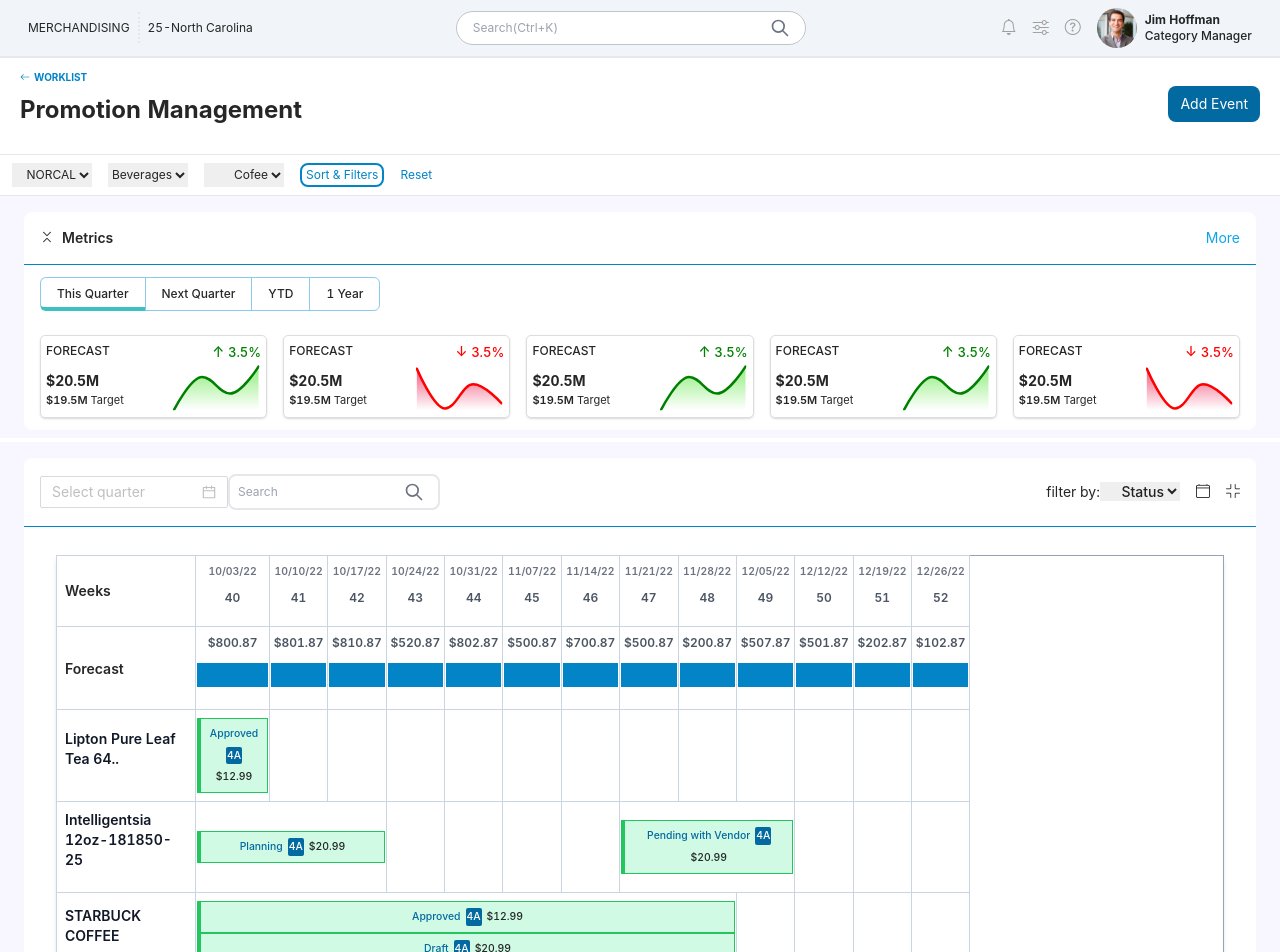
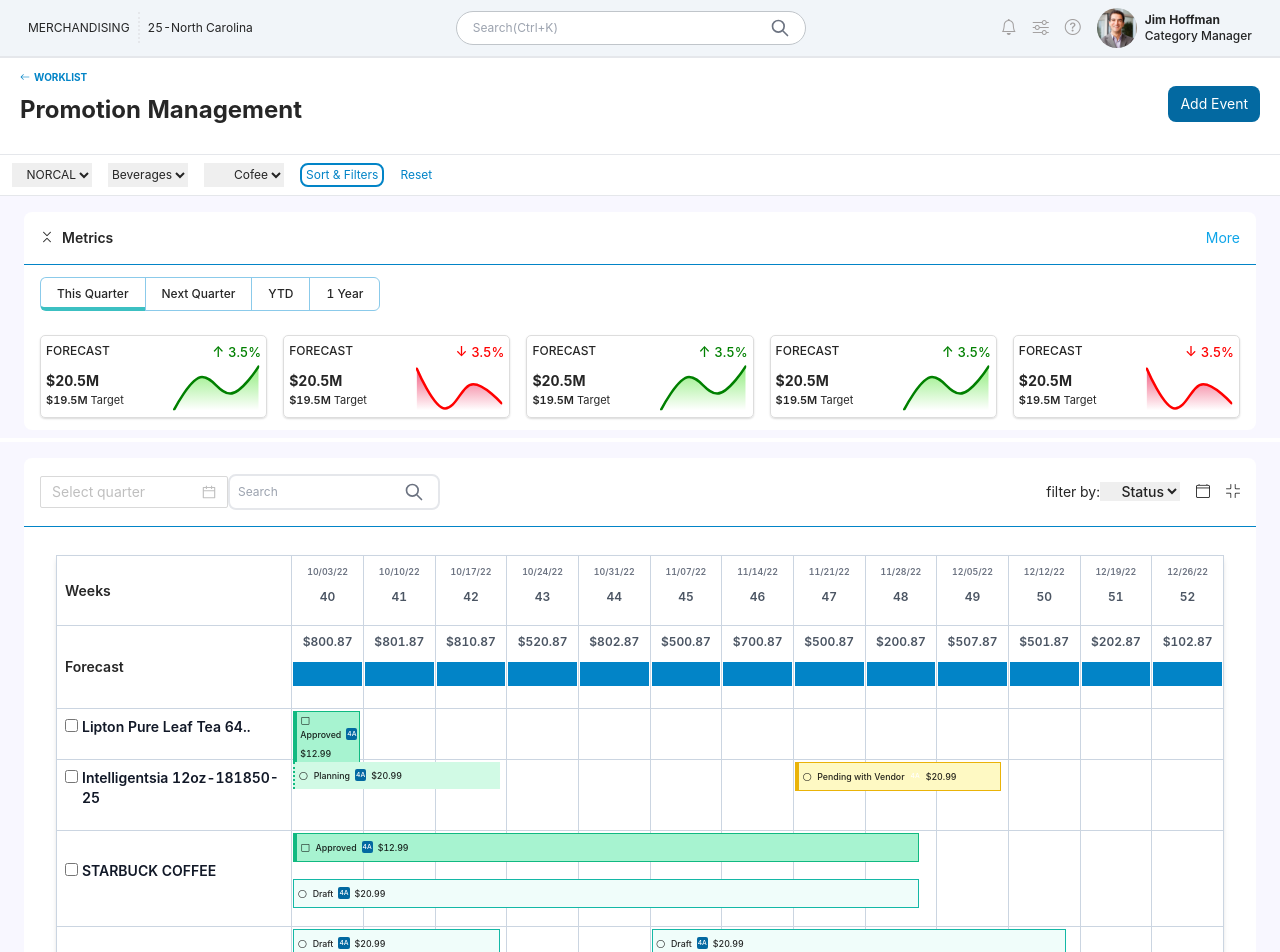
Before and after one commit to anubhavcse08/abs_poc_moonraft, a React (Create React App) app: page / in a window 1280 px wide. Shown: the top 952 px of the page. Built offline with nearby package versions, Linux system fonts and the light colour scheme.

Commit message:
Cell aligning properly

```diff
--- a/src/App.css
+++ b/src/App.css
@@ -111,7 +111,7 @@
 }
 
 .text-custom-small {
-  font-size: 0.65rem;
+  font-size: 0.55rem;
 }
 
 section {
@@ -132,16 +132,40 @@ section {
 .filterby {
   margin-left: auto;
 }
-.cell-width-1 { max-width: 7%; }
-.cell-width-2 { max-width: 14%; }
-.cell-width-3 { max-width: 21%; }
-.cell-width-4 { max-width: 28%; }
-.cell-width-5 { max-width: 35%; }
-.cell-width-6 { max-width: 42%; }
-.cell-width-7 { max-width: 49%; }
-.cell-width-8 { max-width: 56%; }
-.cell-width-9 { max-width: 63%; }
-.cell-width-10 { max-width: 70%; }
-.cell-width-11 { max-width: 77%; }
-.cell-width-12 { max-width: 84%; }
-.cell-width-13 { max-width: 91%; }
+.cell-width-1 { width: 4.2rem; }
+.cell-width-2 { width: 8.5rem; }
+.cell-width-3 { width: 12.9rem; }
+.cell-width-4 { width: 17.2rem; }
+.cell-width-5 { width: 21.6rem; }
+.cell-width-6 { width: 25.9rem; }
+.cell-width-7 { width: 30.5rem; }
+.cell-width-8 { width: 35.5rem; }
+.cell-width-9 { width: 39.1rem; }
+.cell-width-10 { width: 43.7rem; }
+.cell-width-11 { width: 48.1rem; }
+.cell-width-12 { width: 52.5rem; }
+.cell-width-13 { width: 56.5rem; }
+
+.status-zone-label {
+  font-size: 0.42rem;
+}
+.custom-height-0, .custom-height-1 {
+  height: 3rem;
+}
+.custom-height-2 {
+  height: 6rem;
+}
+.custom-height-3 {
+  height: 9rem;
+}
+.top-cell-2 {
+  top: 3rem;
+}
+.top-cell-3 {
+  top: 6rem;
+}
+.code-icon {
+  font-size: 6px;
+  margin: 0px 3px 0 4px;
+  font-weight: 700;
+}
--- a/src/apiData/forecastData.js
+++ b/src/apiData/forecastData.js
@@ -88,362 +88,440 @@ export const weekWiseData = {
     data: [
         {
             Title: "Lipton Pure Leaf Tea 64..",
+            noOfRows: 1,
             forecastInfo: [{
                 startWeek: "10/03/22",
                 Forecast: "$12.99",
                 status: "Approved",
-                weeks: 1
+                weeks: 1,
+                $row: 1
             }]
         },
         {
             Title: "Intelligentsia 12oz-181850-25",
+            noOfRows: 1,
             forecastInfo: [{
                 startWeek: "10/03/22",
                 Forecast: "$20.99",
                 status: "Planning",
-                weeks: 3
+                weeks: 3,
+                $row: 1
             },
             {
                 startWeek: "11/21/22",
                 Forecast: "$20.99",
                 status: "Pending with Vendor",
-                weeks: 3
+                weeks: 3,
+                $row: 1
             }]
         },
         {
             Title: "STARBUCK COFFEE",
+            noOfRows: 2,
             forecastInfo: [{
                 startWeek: "10/03/22",
                 Forecast: "$12.99",
                 status: "Approved",
-                weeks: 9
+                weeks: 9,
+                $row: 1
             },
             {
                 startWeek: "10/03/22",
                 Forecast: "$20.99",
                 status: "Draft",
-                weeks: 9
+                weeks: 9,
+                $row: 2
             }]
         },
         {
             Title: "Starbucks K-Cups...",
+            noOfRows: 2,
             forecastInfo: [{
                 startWeek: "10/03/22",
                 Forecast: "$20.99",
                 status: "Draft",
-                weeks: 3
+                weeks: 3,
+                $row: 1
             },
             {
                 startWeek: "11/07/22",
                 Forecast: "$20.99",
                 status: "Draft",
-                weeks: 6
+                weeks: 6,
+                $row: 1
             },
             {
                 startWeek: "10/03/22",
                 Forecast: "$20.99",
                 status: "Executed",
-                weeks: 3
+                weeks: 3,
+                $row: 2
             }]
         },
         {
             Title: "Chameleon Cold Brew...",
+            noOfRows: 2,
             forecastInfo: [{
                 startWeek: "10/03/22",
                 Forecast: "$12.99",
                 status: "Approved",
-                weeks: 13
+                weeks: 13,
+                $row: 1
             },
             {
                 startWeek: "10/03/22",
                 Forecast: "$12.99",
                 status: "Approved",
-                weeks: 2
+                weeks: 2,
+                $row: 2
             },
             {
                 startWeek: "10/24/22",
                 Forecast: "$20.99",
                 status: "Draft",
-                weeks: 3
+                weeks: 3,
+                $row: 2
             },
             {
                 startWeek: "11/14/22",
                 Forecast: "$20.99",
                 status: "Draft",
-                weeks: 3
+                weeks: 3,
+                $row: 2
             },
             {
                 startWeek: "12/12/22",
                 Forecast: "$20.99",
                 status: "Draft",
-                weeks: 3
+                weeks: 3,
+                $row: 2
             }]
         },
         {
             Title: "NESCAFE Clasico-638264-25",
+            noOfRows: 2,
             forecastInfo: [{
                 startWeek: "10/03/22",
                 Forecast: "$12.99",
                 status: "Planning",
-                weeks: 13
+                weeks: 13,
+                $row: 1
             },
             {
                 startWeek: "10/03/22",
                 Forecast: "$20.99",
                 status: "Draft",
-                weeks: 5
+                weeks: 5,
+                $row: 2
             },
             {
                 startWeek: "11/14/22",
                 Forecast: "$20.99",
                 status: "Draft",
-                weeks: 4
+                weeks: 4,
+                $row: 2
             }]
         },
         {
             Title: "bai 18 FZ-180458-25",
+            noOfRows: 1,
             forecastInfo: [{
                 startWeek: "10/03/22",
                 Forecast: "$12.99",
                 status: "Approved",
-                weeks: 1
+                weeks: 1,
+                $row: 1
             }]
         },
         {
             Title: "OVALTINE RICH",
+            noOfRows: 1,
             forecastInfo: [{
                 startWeek: "10/03/22",
                 Forecast: "$12.99",
                 status: "Approved",
-                weeks: 13
+                weeks: 13,
+                $row: 1
             }]
         },
         {
             Title: "Peet's Bags 12oz-182363-25",
+            noOfRows: 1,
             forecastInfo: [{
                 startWeek: "10/24/22",
                 Forecast: "$20.99",
                 status: "Draft",
-                weeks: 5
+                weeks: 5,
+                $row: 1
             }]
         },
         {
-            Title: "Peet's Bags 12oz-188340-25",
+            Title: "Peet's Bags 18oz-188340-25",
+            noOfRows: 1,
             forecastInfo: [{
                 startWeek: "10/03/22",
                 Forecast: "$20.99",
                 status: "Draft",
-                weeks: 4
+                weeks: 4,
+                $row: 1
             }]
         },
         {
             Title: "KGM K-Cups 12ct-182671-25",
+            noOfRows: 3,
             forecastInfo: [{
                 startWeek: "10/03/22",
                 Forecast: "$20.99",
                 status: "Approved",
-                weeks: 13
+                weeks: 13,
+                $row: 1
             },
             {
                 startWeek: "10/03/22",
                 Forecast: "$12.99",
                 status: "Draft",
-                weeks: 1
+                weeks: 1,
+                $row: 2
             },
             {
                 startWeek: "10/17/22",
                 Forecast: "$20.99",
                 status: "Draft",
-                weeks: 3
+                weeks: 3,
+                $row: 2
             },
             {
                 startWeek: "11/07/22",
                 Forecast: "$20.99",
                 status: "Draft",
-                weeks: 5
+                weeks: 5,
+                $row: 2
             },
             {
                 startWeek: "12/05/22",
                 Forecast: "$20.99",
                 status: "Draft",
-                weeks: 4
+                weeks: 4,
+                $row: 3
             }]
         },
         {
-            Title: "Lipton Pure 2",
+            Title: "Lipton Pure - 2",
+            noOfRows: 1,
             forecastInfo: [{
                 startWeek: "10/03/22",
                 Forecast: "$12.99",
                 status: "Approved",
-                weeks: 1
+                weeks: 1,
+                $row: 1
             }]
         },
         {
-            Title: "Intelligentsia 12oz-181850-25 - 2",
+            Title: "Intelligentsia - 2",
+            noOfRows: 1,
             forecastInfo: [{
                 startWeek: "10/03/22",
                 Forecast: "$20.99",
                 status: "Planning",
-                weeks: 3
+                weeks: 3,
+                $row: 1
             },
             {
                 startWeek: "11/21/22",
                 Forecast: "$20.99",
                 status: "Pending with Vendor",
-                weeks: 3
+                weeks: 3,
+                $row: 1
             }]
         },
         {
             Title: "STARBUCK COFFEE - 2",
+            noOfRows: 2,
             forecastInfo: [{
                 startWeek: "10/03/22",
                 Forecast: "$12.99",
                 status: "Approved",
-                weeks: 9
+                weeks: 9,
+                $row: 1
             },
             {
-                startWeek: "11/21/22",
+                startWeek: "10/03/22",
                 Forecast: "$20.99",
                 status: "Draft",
-                weeks: 3
+                weeks: 9,
+                $row: 2
             }]
         },
         {
-            Title: "Starbucks K-Cups - 2...",
+            Title: "Starbucks K-Cups - 2",
+            noOfRows: 2,
             forecastInfo: [{
                 startWeek: "10/03/22",
                 Forecast: "$20.99",
                 status: "Draft",
-                weeks: 3
+                weeks: 3,
+                $row: 1
             },
             {
                 startWeek: "11/07/22",
                 Forecast: "$20.99",
                 status: "Draft",
-                weeks: 6
+                weeks: 6,
+                $row: 1
             },
             {
-                startWeek: "11/07/22",
+                startWeek: "10/03/22",
                 Forecast: "$20.99",
                 status: "Executed",
-                weeks: 3
+                weeks: 3,
+                $row: 2
             }]
         },
         {
             Title: "Chameleon Cold Brew - 2...",
+            noOfRows: 2,
             forecastInfo: [{
                 startWeek: "10/03/22",
                 Forecast: "$12.99",
                 status: "Approved",
-                weeks: 13
+                weeks: 13,
+                $row: 1
+            },
+            {
+                startWeek: "10/03/22",
+                Forecast: "$12.99",
+                status: "Approved",
+                weeks: 2,
+                $row: 2
             },
             {
                 startWeek: "10/24/22",
                 Forecast: "$20.99",
                 status: "Draft",
-                weeks: 3
+                weeks: 3,
+                $row: 2
             },
             {
                 startWeek: "11/14/22",
                 Forecast: "$20.99",
                 status: "Draft",
-                weeks: 3
+                weeks: 3,
+                $row: 2
             },
             {
                 startWeek: "12/12/22",
                 Forecast: "$20.99",
                 status: "Draft",
-                weeks: 3
+                weeks: 3,
+                $row: 2
             }]
         },
         {
             Title: "NESCAFE Clasico-638264-25 - 2",
+            noOfRows: 2,
             forecastInfo: [{
                 startWeek: "10/03/22",
                 Forecast: "$12.99",
                 status: "Planning",
-                weeks: 13
+                weeks: 13,
+                $row: 1
             },
             {
                 startWeek: "10/03/22",
                 Forecast: "$20.99",
                 status: "Draft",
-                weeks: 5
+                weeks: 5,
+                $row: 2
             },
             {
                 startWeek: "11/14/22",
                 Forecast: "$20.99",
                 status: "Draft",
-                weeks: 4
+                weeks: 4,
+                $row: 2
             }]
         },
         {
             Title: "bai 18 FZ-180458-25 - 2",
+            noOfRows: 1,
             forecastInfo: [{
                 startWeek: "10/03/22",
                 Forecast: "$12.99",
                 status: "Approved",
-                weeks: 1
+                weeks: 1,
+                $row: 1
             }]
         },
         {
             Title: "OVALTINE RICH - 2",
+            noOfRows: 1,
             forecastInfo: [{
                 startWeek: "10/03/22",
                 Forecast: "$12.99",
                 status: "Approved",
-                weeks: 13
+                weeks: 13,
+                $row: 1
             }]
         },
         {
             Title: "Peet's Bags 12oz-182363-25 - 2",
+            noOfRows: 1,
             forecastInfo: [{
                 startWeek: "10/24/22",
                 Forecast: "$20.99",
                 status: "Draft",
-                weeks: 5
+                weeks: 5,
+                $row: 1
             }]
         },
         {
-            Title: "Peet's Bags 12oz-188340-25 - 2",
+            Title: "Peet's Bags 18oz-188340-25 - 2",
+            noOfRows: 1,
             forecastInfo: [{
                 startWeek: "10/03/22",
                 Forecast: "$20.99",
                 status: "Draft",
-                weeks: 4
+                weeks: 4,
+                $row: 1
             }]
         },
         {
             Title: "KGM K-Cups 12ct-182671-25 - 2",
+            noOfRows: 3,
             forecastInfo: [{
                 startWeek: "10/03/22",
                 Forecast: "$20.99",
                 status: "Approved",
-                weeks: 13
+                weeks: 13,
+                $row: 1
             },
             {
                 startWeek: "10/03/22",
                 Forecast: "$12.99",
                 status: "Draft",
-                weeks: 1
+                weeks: 1,
+                $row: 2
             },
             {
                 startWeek: "10/17/22",
                 Forecast: "$20.99",
                 status: "Draft",
-                weeks: 3
+                weeks: 3,
+                $row: 2
             },
             {
                 startWeek: "11/07/22",
                 Forecast: "$20.99",
                 status: "Draft",
-                weeks: 5
+                weeks: 5,
+                $row: 2
             },
             {
                 startWeek: "12/05/22",
                 Forecast: "$20.99",
                 status: "Draft",
-                weeks: 4
+                weeks: 4,
+                $row: 3
             }]
         }
     ]
--- a/src/components/dashboard/DataCellLabel.js
+++ b/src/components/dashboard/DataCellLabel.js
@@ -1,13 +1,43 @@
-import React from 'react'
+import React from 'react';
 
+const getStatusColor = (status) => {
+  let bgColor = '', borderColor = '', textStatusColor = 'sky-700';
+  switch (status) {
+    case "Approved":
+      bgColor = 'bg-emerald-200';
+      borderColor = 'border border-l-4 border-emerald-500';
+      break;
+    case "Draft":
+      bgColor = 'bg-teal-50';
+      borderColor = 'border border-l-1 border-teal-500';
+      break;
+    case "Planning":
+      bgColor = 'bg-emerald-100';
+      borderColor = 'border-dotted border-l-2 border-emerald-500';
+      break;
+    case "Executed":
+      bgColor = 'bg-blue-100';
+      borderColor = 'border border-l-4 border-blue-500';
+      break;
+    case "Pending with Vendor":
+      bgColor = 'bg-yellow-100';
+      borderColor = 'border border-l-4 border-yellow-500';
+      textStatusColor = 'yellow-800';
+      break;
+    default:
+      break;
+  }
+  return { bgColor, borderColor, textStatusColor };
+}
 const DataCellLabel = (props) => {
-    const { startWeek, Forecast, status, weeks } = props.option;
-    // cell-width-${weeks}
+  const { option: { Forecast, status, weeks }, row } = props;
+  const { bgColor, borderColor, textStatusColor } = getStatusColor(status);
   return (
-    <div className={`data-cell-label p-1 flex flex-row flex-wrap justify-center items-center bg-emerald-100 border border-l-4 border-green-500 text-custom-small `}>
-        <p className='status-label m-0.5 p-px font-medium text-sky-700'>{status}</p>
-        <p className='status-zone-label m-0.5 p-px font-medium text-white bg-sky-700 rounded-sm'>4A</p>
-        <p className='status-amount-label m-0.5 p-px font-medium'>{Forecast}</p>
+    <div className={`data-cell-label absolute z-10 ${row > 1 ? `top-cell-${row}` : 'top-0.5'} left-0.2 py-1 ${bgColor} flex flex-row flex-wrap justify-left items-center ${borderColor} text-custom-small cell-width-${weeks}`}>
+      {status === 'Approved' || status === 'Executed' ? <p className='code-icon'>&#8414;</p> : <p className='code-icon'>&#8413;</p>}
+      <p className={`status-label m-0.5 p-px font-medium text-${textStatusColor}`}>{status}</p>
+      <p className={`status-zone-label m-0.5 p-px font-medium text-white bg-${textStatusColor} rounded-sm`}>4A</p>
+      <p className='status-amount-label m-0.5 p-px font-medium'>{Forecast}</p>
     </div>
   )
 }
--- a/src/components/dashboard/TableDesc.js
+++ b/src/components/dashboard/TableDesc.js
@@ -47,27 +47,22 @@ class TableDesc extends Component {
     }
     renderCellStatusLabel = (isStatusBar, week, item, dataCell, i, count) => {
         return <>
-            {isStatusBar && <td colSpan={week} className='py-2 border border-slate-300 bg-white w-24 overflow-hidden' key={i}>
-                {item.forecastInfo.map((data, indexValue) => {
+            {isStatusBar && <td className={`py-2 custom-height-${item.noOfRows} border border-slate-300 bg-white w-24 relative`} key={i}>
+                {item.forecastInfo.map((data) => {
                     if (dataCell.week === data.startWeek) {
-                        console.log(dataCell.week, '===', data.startWeek, ' ------ ', data);
-                        return <DataCellLabel option={data} />
+                        return <DataCellLabel option={data} row={data.$row} />
                     }
                 })}
             </td>}
-            {!isStatusBar && count <= i && <td className='py-2 border border-slate-300 bg-white w-24 overflow-hidden' key={i}></td>}
+            {!isStatusBar && <td className={`py-2 custom-height-${item.noOfRows} border border-slate-300 bg-white w-24 relative`} key={i}></td>}
+            {/* {!isStatusBar && count <= i && <td className='py-2 border border-slate-300 bg-white w-24' key={i}></td>} */}
         </>
     }
     renderElement = (item) => {
         let count = 0;
-        // for (let i = 0; i < this.state.foreCastDetails.length; i++) {
-        //     const element = this.state.foreCastDetails[i];
         return this.state.foreCastDetails.map((element, i) => {
             const { week, isStatusBar } = this.getColspanCell(item.forecastInfo, element);
-            count = isStatusBar ? i + week : count;
-
-            // console.log(count, ' --- ', i, ' --- ', week, ' --- ', isStatusBar);
-
+            // count = isStatusBar ? i + week : count;
             return this.renderCellStatusLabel(isStatusBar, week, item, element, i, count);
         });
     }
@@ -76,19 +71,14 @@ class TableDesc extends Component {
         return this.state.weekWiseDetails.data.map((item, index) => {
             return <tr key={index}>
                 <td className='py-2 border border-slate-300 bg-white font-semibold w-96 px-2'>
-                    <p className='whitespace-no-wrap text-gray-900 text-sm'>{item.Title}</p>
+                    <div className='flex flex-row items-baseline'>
+                        <input type="checkbox" class="checked:bg-blue-500" />
+                        <p className='whitespace-no-wrap text-gray-900 text-sm ml-1'>{item.Title}</p>
+                    </div>
                 </td>
                 {this.renderElement(item)}
             </tr>
         });
-    // return this.state.Forecast.map((item, index) => {
-    //     return (
-    //         <td colspan={(index === 2 || index === 8) ? '2' : '0'} key={index} className={`py-2 border border-slate-300 bg-white font-semibold ${index === 0 ? 'w-96 px-2' : 'text-center w-24'}`}>
-    //             {index === 0 && <p className={`whitespace-no-wrap ${index === 0 ? 'text-gray-900 text-sm' : 'text-gray-600 text-xs'}`}>{item}</p>}
-    //             {(index === 2 || index === 8) && <DataCellLabel />}
-    //         </td>
-    //     );
-    // });
     }
     render() {
         return (
```
Lines whose indentation alone changed are shown as unchanged.
